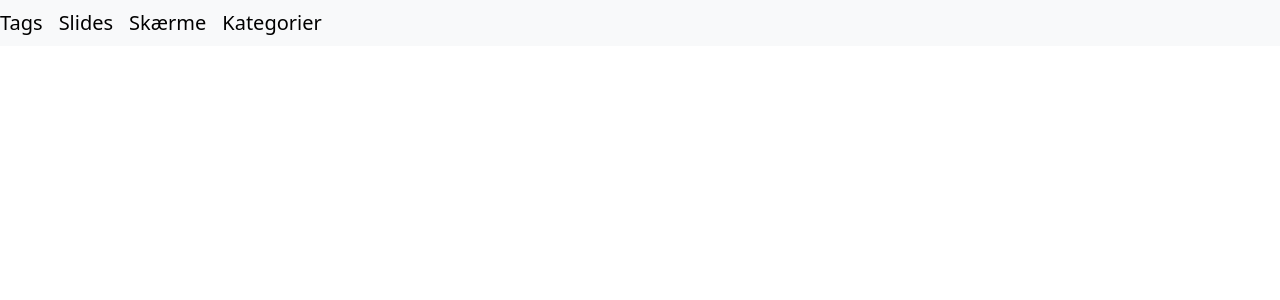
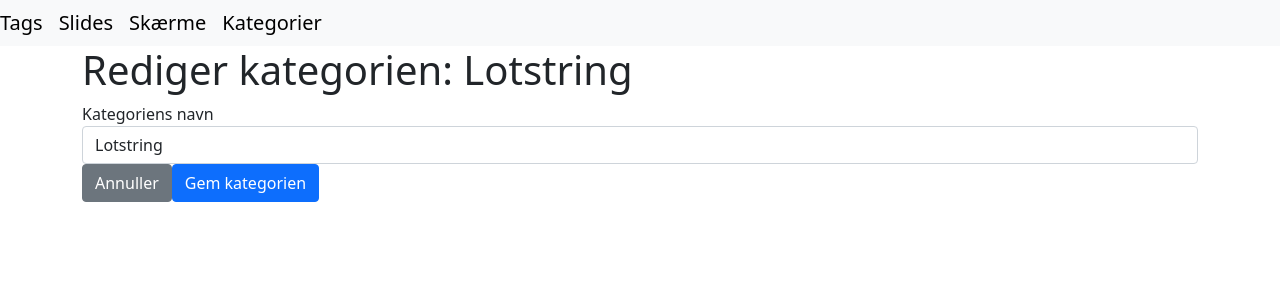
Before and after one commit to os2display/display-admin-client, a React (Create React App) app: page /category/11 in a window 1280 px wide. Shown: the top 300 px of the page. Built offline with nearby package versions, Linux system fonts and the light colour scheme.

Commit message:
AR-579: added edit category

```diff
--- /dev/null
+++ b/public/fixtures/categories/category.json
@@ -0,0 +1,13 @@
+{
+  "category": {
+    "id": 1,
+    "createdBy": "Egbert",
+    "onFollowingPlaylists": [
+      {
+        "id": 15,
+        "name": "Digitized"
+      }
+    ],
+    "name": "Lotstring"
+  }
+}
--- a/src/app.jsx
+++ b/src/app.jsx
@@ -7,6 +7,7 @@ import ScreenList from "./components/screen-list/screen-list";
 import CategoryList from "./components/category-list/category-list";
 import SlidesList from "./components/slides-list/slides-list";
 import EditTag from "./components/edit-tag/edit-tag";
+import EditCategories from "./components/edit-categories/edit-category";
 import "./app.scss";
 
 /**
@@ -36,6 +37,7 @@ function App() {
           <Route path="/screens" component={ScreenList} />
           <Route path="/categories" component={CategoryList} />
           <Route path="/tag/:id" component={EditTag} />
+          <Route path="/category/:id" component={EditCategories} />
           <Route path="/slides" component={SlidesList} />
           <Redirect from="/" to="/tags" exact />
         </Switch>
--- a/src/components/category-list/category-list.jsx
+++ b/src/components/category-list/category-list.jsx
@@ -1,7 +1,9 @@
 import { React, useState, useEffect } from "react";
 import { Button, Row, Container, Col } from "react-bootstrap";
+import { Link } from "react-router-dom";
 import { FormattedMessage, useIntl } from "react-intl";
 import CheckboxForList from "../util/list/checkbox-for-list";
+import LinkForList from "../util/list/link-for-list";
 import List from "../util/list/list";
 import selectedRowsHelper from "../util/helpers/selectedRowsHelper";
 import DeleteModal from "../delete-modal/delete-modal";
@@ -102,15 +104,7 @@ function CategoryList() {
     },
     {
       key: "edit",
-      content: () => (
-        <>
-          <div className="m-2">
-            <Button disabled={selectedRows.length > 0} variant="success">
-              <FormattedMessage id="edit" defaultMessage="edit" />
-            </Button>
-          </div>
-        </>
-      ),
+      content: (data) => <LinkForList data={data} param="category" />,
     },
     {
       key: "delete",
@@ -174,12 +168,12 @@ function CategoryList() {
           </h1>
         </Col>
         <Col md="auto">
-          <Button>
+          <Link className="btn btn-primary btn-success" to="/category/new">
             <FormattedMessage
               id="create_new_category"
               defaultMessage="create_new_category"
             />
-          </Button>
+          </Link>
         </Col>
       </Row>
       {categories && (
--- /dev/null
+++ b/src/components/edit-categories/edit-category.jsx
@@ -0,0 +1,124 @@
+import { React, useState, useEffect } from "react";
+import { useParams, Redirect } from "react-router";
+import { Container, Form, Button } from "react-bootstrap";
+import { useHistory } from "react-router-dom";
+import { useIntl, FormattedMessage } from "react-intl";
+import FormInput from "../util/form-input";
+
+/**
+ * The edit category component.
+ *
+ * @returns {object}
+ *   The edit category page.
+ */
+function EditCategories() {
+  const intl = useIntl();
+  const history = useHistory();
+  const { id } = useParams();
+  const [category, setCategory] = useState([]);
+  const [categoryName, setCategoryName] = useState("");
+  const [submitted, setSubmitted] = useState(false);
+  const newCategory = id === "new";
+  const validText = intl.formatMessage({
+    id: "valid_text_category_name_input",
+  });
+  const categoryLabel = intl.formatMessage({ id: "edit_add_category_label" });
+  const categoryPlaceholder = intl.formatMessage({
+    id: "edit_add_category_label_placeholder",
+  });
+
+  /**
+   * Load content from fixture.
+   */
+  useEffect(() => {
+    // @TODO load real content.
+    if (!newCategory) {
+      fetch("http://localhost:3000/fixtures/categories/category.json")
+        .then((response) => response.json())
+        .then((jsonData) => {
+          setCategory(jsonData.category);
+          setCategoryName(jsonData.category.name);
+        });
+    }
+  }, []);
+
+  /**
+   * Set state on change in input field
+   *
+   * @param {object} props
+   * The props.
+   * @param {object} props.target
+   * event target
+   */
+  function handleInput({ target }) {
+    target.setCustomValidity("");
+    setCategoryName(target.value);
+  }
+
+  /**
+   * Handles validation of input with translation.
+   *
+   * @param {object} props
+   * The props.
+   * @param {object} props.target
+   * event target
+   */
+  function handleValidationMessage({ target }) {
+    const { message } = target.dataset;
+    target.setCustomValidity(message);
+  }
+  /**
+   * Redirects back to list.
+   */
+  function handleSubmit() {
+    setSubmitted(true);
+  }
+
+  return (
+    <Container>
+      <Form onSubmit={handleSubmit}>
+        {newCategory && (
+          <h1>
+            <FormattedMessage
+              id="create_new_category"
+              defaultMessage="create_new_category"
+            />
+          </h1>
+        )}
+        {!newCategory && (
+          <h1>
+            <FormattedMessage
+              id="edit_category"
+              defaultMessage="edit_category"
+            />
+            {category.name}
+          </h1>
+        )}
+        <FormInput
+          name="category_name"
+          type="text"
+          label={categoryLabel}
+          required
+          placeholder={categoryPlaceholder}
+          value={categoryName}
+          onChange={handleInput}
+          data-message={validText}
+          onInvalid={handleValidationMessage}
+        />
+        {submitted && <Redirect to="/categories" />}
+        <Button
+          variant="secondary"
+          type="button"
+          onClick={() => history.goBack()}
+        >
+          <FormattedMessage id="cancel" defaultMessage="cancel" />
+        </Button>
+        <Button variant="primary" type="submit">
+          <FormattedMessage id="save_category" defaultMessage="save_category" />
+        </Button>
+      </Form>
+    </Container>
+  );
+}
+
+export default EditCategories;
--- a/src/components/edit-tag/edit-tag.jsx
+++ b/src/components/edit-tag/edit-tag.jsx
@@ -22,7 +22,7 @@ function EditTag() {
   const validText = intl.formatMessage({ id: "valid_text_tag_name_input" });
   const tagLabel = intl.formatMessage({ id: "edit_add_tag_label" });
   const tagPlaceholder = intl.formatMessage({
-    id: "edit_add_label_placeholder",
+    id: "edit_add_tag_label_placeholder",
   });
 
   /**
@@ -87,7 +87,7 @@ function EditTag() {
           )}
           {!newTag && (
             <h1>
-              <FormattedMessage id="edit_tag" defaultMessage="edit_tag" />{" "}
+              <FormattedMessage id="edit_tag" defaultMessage="edit_tag" />
               {tag.name}
             </h1>
           )}
--- a/src/components/util/form-input.jsx
+++ b/src/components/util/form-input.jsx
@@ -22,11 +22,11 @@ function FormInput({ name, label, helpText, required, ...rest }) {
     <div className="form-group">
       <label htmlFor={name}>{label}</label>
       <input
-        {...rest}
         name={name}
         id={name}
         required={required}
         className="form-control"
+        {...rest}
       />
 
       {helpText && <small className="form-text">{helpText}</small>}
--- a/src/lang/da.json
+++ b/src/lang/da.json
@@ -197,10 +197,28 @@
       "value": "Venligst udfyld taggets navn"
     }
   ],
+  "valid_text_category_name_input": [
+    {
+      "type": 0,
+      "value": "Venligst udfyld kategoriens navn"
+    }
+  ],
   "save_tag": [
     {
       "type": 0,
       "value": "Gem tag"
+    }
+  ],
+  "save_category": [
+    {
+      "type": 0,
+      "value": "Gem kategorien"
+    }
+  ],
+  "edit_category": [
+    {
+      "type": 0,
+      "value": "Rediger kategorien: "
     }
   ],
   "edit_add_tag_label": [
@@ -209,10 +227,22 @@
       "value": "Taggets navn"
     }
   ],
-  "edit_add_label_placeholder": [
+  "edit_add_category_label": [
+    {
+      "type": 0,
+      "value": "Kategoriens navn"
+    }
+  ],
+  "edit_add_tag_label_placeholder": [
     {
       "type": 0,
       "value": "Udfyld taggets navn"
+    }
+  ],
+  "edit_add_category_label_placeholder": [
+    {
+      "type": 0,
+      "value": "Udfyld kategoriens navn"
     }
   ],
   "create_new_tag": [
```
Also changed, not shown: 1 other file (tests, documents, lock files or other folders).
